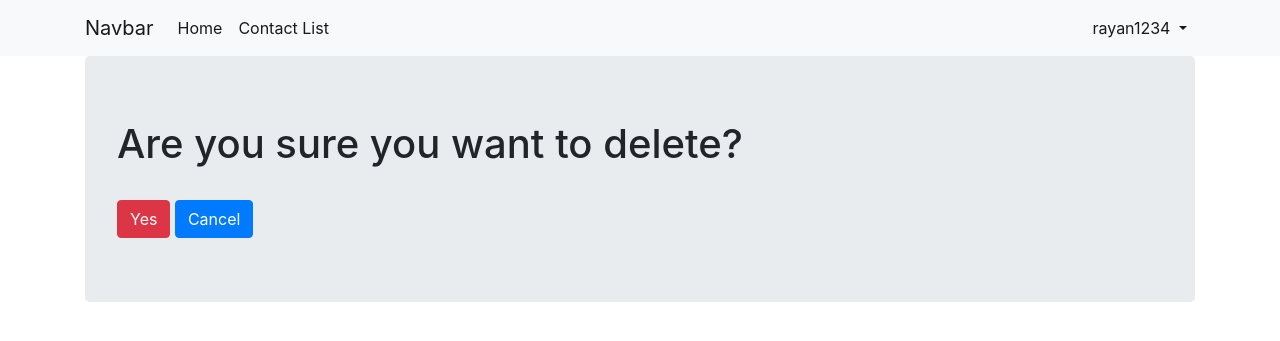
After one commit to rayansailani/Contact-List, a Django app: page /delete_contacts/1/ in a window 1280 px wide. The commit adds this page. Shown: the top 341 px of the page. Run offline with Django 3.2, Linux system fonts and the light colour scheme; a user stored in the database is signed in.

Commit message:
delete and update contacts

```diff
--- a/contacts/models.py
+++ b/contacts/models.py
@@ -7,6 +7,5 @@ from accounts.models import Account
 class Contact(models.Model):
     user_name = models.ForeignKey(Account, on_delete = models.CASCADE)
     name = models.CharField(max_length=50,blank=False,null=False)
-    # image
     contact_number = models.CharField(max_length=11,blank=False,null=False)
     description = models.TextField(max_length=250,blank=True,null = False)
--- a/contacts/templates/contacts/add_contacts.html
+++ b/contacts/templates/contacts/add_contacts.html
@@ -3,11 +3,11 @@
 {% load crispy_forms_tags %}
 {% block content %}
 <div class="offset-1 col-10" >
-    <h2 class="text-center">Add Contacts</h2>
+    <h2 class="text-center">Save Contact</h2>
     <form class ="form-signin offset-4" method='POST' action=''>{% csrf_token %}
         <h2>{{title}}</h2>
         {{form|crispy}}
-        <input type="submit" value='Add'/>
+        <input type="submit" value='Save'/>
     </form>
 </div>
 {% endblock %}
--- /dev/null
+++ b/contacts/templates/contacts/delete.html
@@ -0,0 +1,14 @@
+{% extends 'base.html' %}
+{% load static%}
+{% block content %}
+<main role="main" class="container">
+    <div class="jumbotron">
+      <form method="POST" action="">
+          {% csrf_token %}
+            <h1>Are you sure you want to delete?</h1><br>
+            <input class="btn btn-danger" type="submit" value="Yes" />
+            <a href="{% url 'listContacts' %}"><div class="btn btn-primary">Cancel</div></a>
+       </form>
+  </div>
+  </main>
+{% endblock %}
--- a/contacts/templates/contacts/home.html
+++ b/contacts/templates/contacts/home.html
@@ -14,15 +14,15 @@
             {% if request.user.is_authenticated %}
             <a href="{% url 'listContacts' %}" class="col-3 btn btn-primary">List of Contacts</a>
             &nbsp;
+            &nbsp;
             <a href="{% url 'add' %}" class="col-3 btn btn-success">Add Contacts</a>
-            &nbsp;
             <form class="col-3" method="POST">
                 <button class="btn btn-warning" type="submit" name="user" value="{{request.user}}">Download Contacts</button>
             </form>
             {% else %}
-            <a class="offset-2 col-3 btn btn-primary">Register</a>
+            <a  href="{% url 'signup' %}" class="offset-2 col-3 btn btn-primary">Register</a>
             &nbsp;
-            <a  href="{% url 'add' %}" class="col-3 btn btn-warning">Login</a>
+            <a  href="{% url 'login' %}" class="col-3 btn btn-warning">Login</a>
             {% endif %}
         </div>
 
--- a/contacts/templates/contacts/list_contacts.html
+++ b/contacts/templates/contacts/list_contacts.html
@@ -1,6 +1,7 @@
 {% extends 'base.html' %}
 {% load static%}
 {% block content %}
+<link href="//netdna.bootstrapcdn.com/font-awesome/3.2.1/css/font-awesome.css" rel="stylesheet">
 <h2 class="text-center" >LIST OF CONTACTS</h2>
 <div class="offset-1 col-10" style="overflow-x:auto;">
     <table class="table table-striped table-bordered border-dark">
@@ -9,6 +10,7 @@
                 <th scope="col">Name</th>
                 <th scope="col">Phone Number</th>
                 <th scope="col">Description</th>
+                <th></th>
             </tr>
         </thead>
         <tbody>
@@ -18,6 +20,9 @@
                 <td>{{instance.name}}</td>
                 <td>{{instance.contact_number}}</td>
                 <td>{{instance.description}}</td>
+                <td><a href="{% url 'update_contacts' instance.id %}" class="btn btn-primary"><i class="icon-fixed-width icon-pencil"></i></a>
+                    <a
+                    href="{% url 'delete_contact' instance.id %}" class="btn btn-danger"><i class="icon-trash icon-large"></i></a> </td>
             </tr>
             {% endifequal %}
             {% endfor %}
--- a/contacts/urls.py
+++ b/contacts/urls.py
@@ -5,4 +5,7 @@ urlpatterns = [
     path('', views.homeView, name="homepage"),
     path('list/',views.listContactsView, name='listContacts'),
     path('add_contacts/', views.ContactsAddView.as_view(), name='add'),
+    path('delete_contacts/<str:pk>/', views.delete_contacts, name='delete_contact'),
+    path('update_contacts/<str:pk>/', views.update_contacts, name="update_contacts"),
+
 ]
--- a/contacts/views.py
+++ b/contacts/views.py
@@ -1,4 +1,4 @@
-from django.shortcuts import render, get_object_or_404
+from django.shortcuts import render, get_object_or_404, redirect
 from django.http import HttpResponse
 from django.contrib.auth.mixins import LoginRequiredMixin, UserPassesTestMixin
 from contacts.models import *
@@ -7,6 +7,7 @@ from accounts.models import Account
 from django.contrib.auth.decorators import login_required
 from django.views.decorators.csrf import csrf_exempt
 from django.http import HttpResponse
+from contacts.forms import ContactUpdateForm
 import csv
 
 @csrf_exempt
@@ -25,15 +26,39 @@ def homeView(request):
 	return render(request, 'contacts/home.html')
 
 @login_required
+def delete_contacts(request, pk):
+		queryset = Contact.objects.filter(id = pk)
+		if request.method == 'POST':
+			queryset.delete()
+			return redirect('listContacts')
+		return render(request, 'contacts/delete.html')
+
+
+@login_required
 def listContactsView(request):
     details = Contact.objects.all()
     return render(request, 'contacts/list_contacts.html', {'details': details})
+
+@login_required
+def update_contacts(request, pk):
+	queryset = Contact.objects.get(id=pk)
+	form = ContactUpdateForm(instance=queryset)
+	if request.method == 'POST':
+		form = ContactUpdateForm(request.POST, instance=queryset)
+		if form.is_valid():
+			form.save()
+			return redirect('listContacts')
+
+	context = {
+		'form':form
+	}
+	return render(request, 'contacts/add_contacts.html', context)
 
 class ContactsAddView(LoginRequiredMixin, CreateView):
 	model = Contact
 	template_name='contacts/add_contacts.html'
 	fields = [ 'name', 'contact_number','description']
-	success_url='/'
+	success_url='listContacts'
 
 	def form_valid(self, form):
 		form.instance.user_name = self.request.user
```
Also changed, not shown: contacts/forms.py (added, +7 -0 lines), db.sqlite3.
